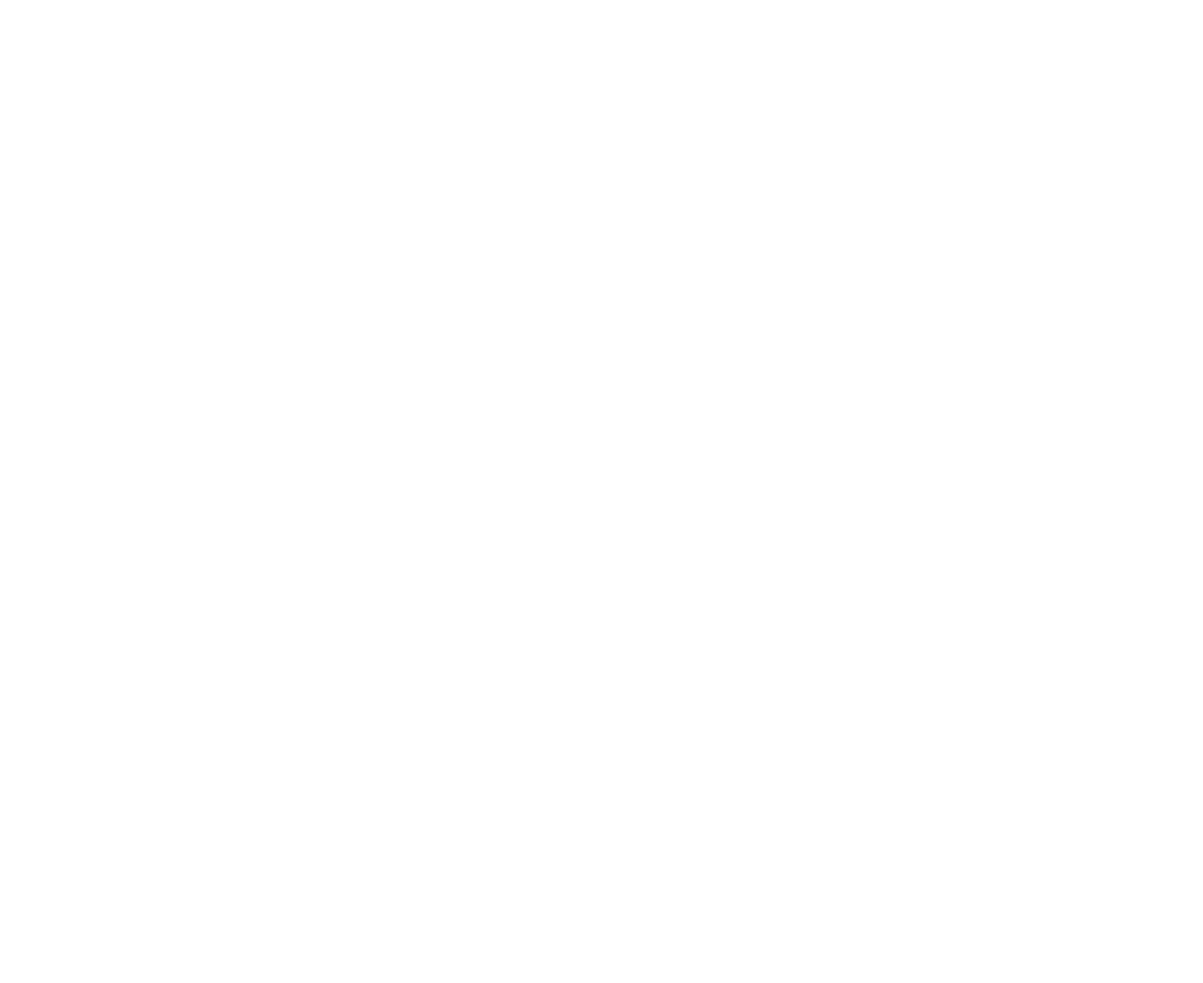
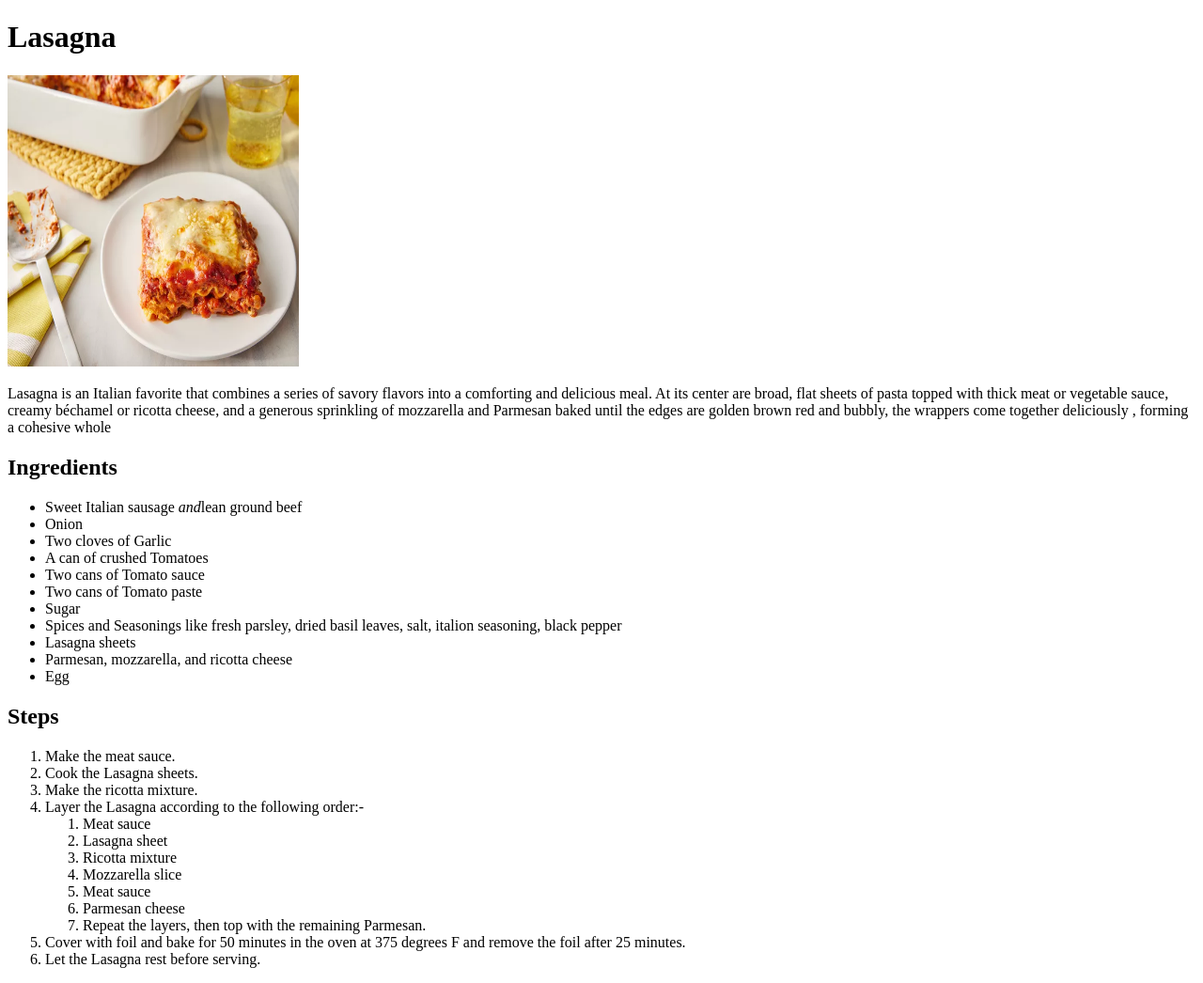
Before and after one commit to Aparnesh-07/odin-recipes, a plain HTML site: page lasagna.html in a window 1280 px wide. Shown: the whole page at 94% size. Before the commit the page ends 800 px from the top, so only its background shows below. Drawn offline with Linux system fonts and the light colour scheme.

Commit message:
Added the recipe for lasagna

```diff
--- a/lasagna.html
+++ b/lasagna.html
@@ -6,6 +6,40 @@
         <title>Lasagna Recipe</title>
     </head>
     <body>
-
+        <h1>Lasagna</h1>
+        <img src="../odin-recipes/images/Lasagna.jpg" alt="Lasagna image" height="310" width="310">
+        <p>Lasagna is an Italian favorite that combines a series of savory flavors into a comforting and delicious meal. At its center are broad, flat sheets of pasta topped with thick meat or vegetable sauce, creamy béchamel or ricotta cheese, and a generous sprinkling of mozzarella and Parmesan baked until the edges are golden brown red and bubbly, the wrappers come together deliciously , forming a cohesive whole</p>
+        <h2>Ingredients</h2>
+        <ul>
+            <li>Sweet Italian sausage <em>and</em>lean ground beef</li>
+            <li>Onion</li>
+            <li>Two cloves of Garlic</li>
+            <li>A can of crushed Tomatoes</li>
+            <li>Two cans of Tomato sauce</li>
+            <li>Two cans of Tomato paste</li>
+            <li>Sugar</li>
+            <li>Spices and Seasonings like fresh parsley, dried basil leaves, salt, italion seasoning, black pepper</li>
+            <li>Lasagna sheets</li>
+            <li>Parmesan, mozzarella, and ricotta cheese</li>
+            <li>Egg</li>
+        </ul>
+        <h2>Steps</h2>
+        <ol>
+            <li>Make the meat sauce.</li>
+            <li>Cook the Lasagna sheets.</li>
+            <li>Make the ricotta mixture.</li>
+            <li>Layer the Lasagna according to the following order:-</li>
+            <ol>
+                <li>Meat sauce</li>
+                <li>Lasagna sheet</li>
+                <li>Ricotta mixture</li>
+                <li>Mozzarella slice</li>
+                <li>Meat sauce</li>
+                <li>Parmesan cheese</li>
+                <li>Repeat the layers, then top with the remaining Parmesan.</li>
+            </ol>
+            <li>Cover with foil and bake for 50 minutes in the oven at 375 degrees F and remove the foil after 25 minutes.</li>
+            <li>Let the Lasagna rest before serving.</li>
+        </ol>
     </body>
 </html>
```
Also changed, not shown: index.html (+3 -1 lines), images/Lasagna.jpg (added).
